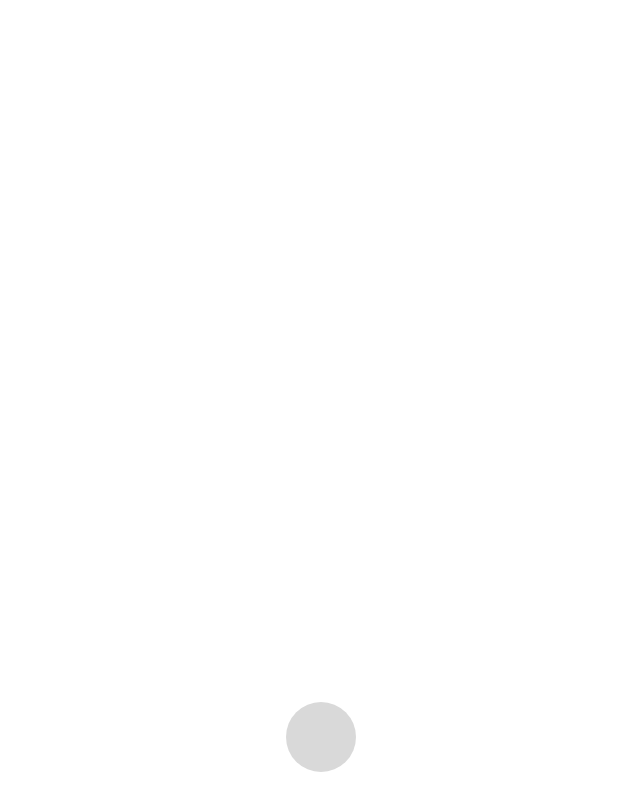
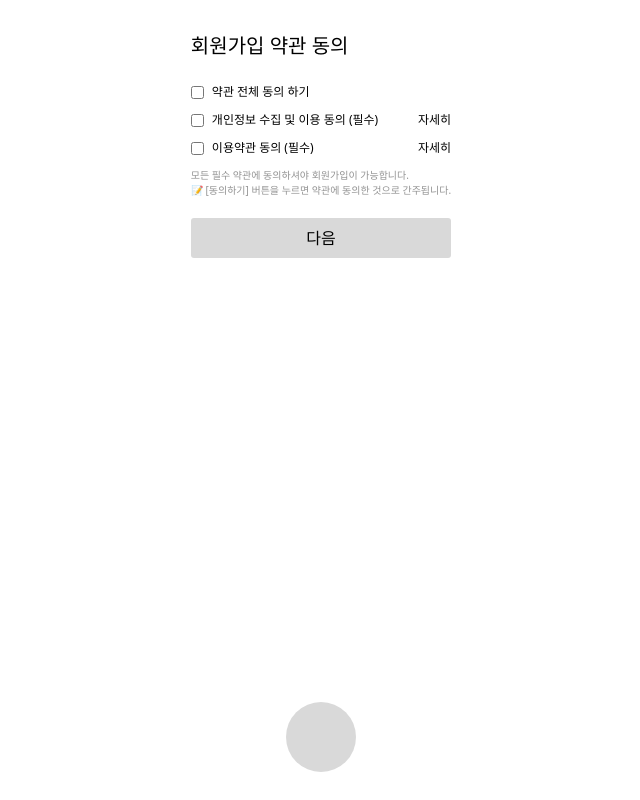
Before and after one commit to kdt-ful-class-three-group/poop, a React (Vite) app in the folder client/: page /Terms in a window 1280 px wide. Before the commit this address had no page. Shown: the whole page, without its empty margins (319-959 px from the left). Built offline with nearby package versions, Linux system fonts and the light colour scheme.

Commit message:
회원가입 약관동의페이지 완성

```diff
--- a/client/src/App.jsx
+++ b/client/src/App.jsx
@@ -9,6 +9,7 @@ import Quiz from "./pages/Quiz.jsx";
 import Mypage from "./pages/Mypage.jsx";
 import Admin from "./pages/Admin.jsx";
 import Register from "./pages/Register.jsx";
+import Terms from "./pages/Terms.jsx";
 import Layout from "./layout/Layout.jsx";
 
 import Nav from "./commonComponents/Nav.jsx";
@@ -30,6 +31,7 @@ function App() {
             <Route path="/Mypage" element={<Mypage />} />
             <Route path="/Admin" element={<Admin />} />
             <Route path="/Register" element={<Register />} />
+            <Route path="/Terms" element={<Terms />} />
             {/* Layout 적용 구간: path 가 "/KnowledgeHorror" 또는 "/Quiz" 인 경우에만 */}
             <Route element={<Layout />}>
               <Route path="/KnowledgeHorror" element={<KnowledgeHorror />} />
--- /dev/null
+++ b/client/src/pages/Terms.jsx
@@ -0,0 +1,42 @@
+import React from "react";
+
+function Terms() {
+  return (
+    <div>
+      <div className="text-xl">
+        <h2>회원가입 약관 동의</h2>
+      </div>
+      <div className="mt-6 mb-1">
+        <label className="flex items-center mb-3">
+          <input className="mr-2" type="checkbox" />
+          <p className="text-xs">약관 전체 동의 하기</p>
+        </label>
+        <div className="flex items-center justify-between mb-3">
+          <label className="flex items-center">
+            <input className="mr-2" type="checkbox" />
+            <p className="text-xs">개인정보 수집 및 이용 동의 (필수)</p>
+          </label>
+          <button className="text-xs">자세히</button>
+        </div>
+        <div className="flex items-center justify-between mb-3">
+          <label className="flex items-center">
+            <input className="mr-2" type="checkbox" />
+            <p className="text-xs">이용약관 동의 (필수)</p>
+          </label>
+          <button className="text-xs">자세히</button>
+        </div>
+        <div>
+          <p className="text-[10px] text-[#939393]">
+            모든 필수 약관에 동의하셔야 회원가입이 가능합니다. <br /> 📝
+            [동의하기] 버튼을 누르면 약관에 동의한 것으로 간주됩니다.
+          </p>
+        </div>
+        <button className="flex w-full justify-center rounded-[3px] p-2 mt-5 bg-[#D9D9D9]">
+          다음
+        </button>
+      </div>
+    </div>
+  );
+}
+
+export default Terms;
```
